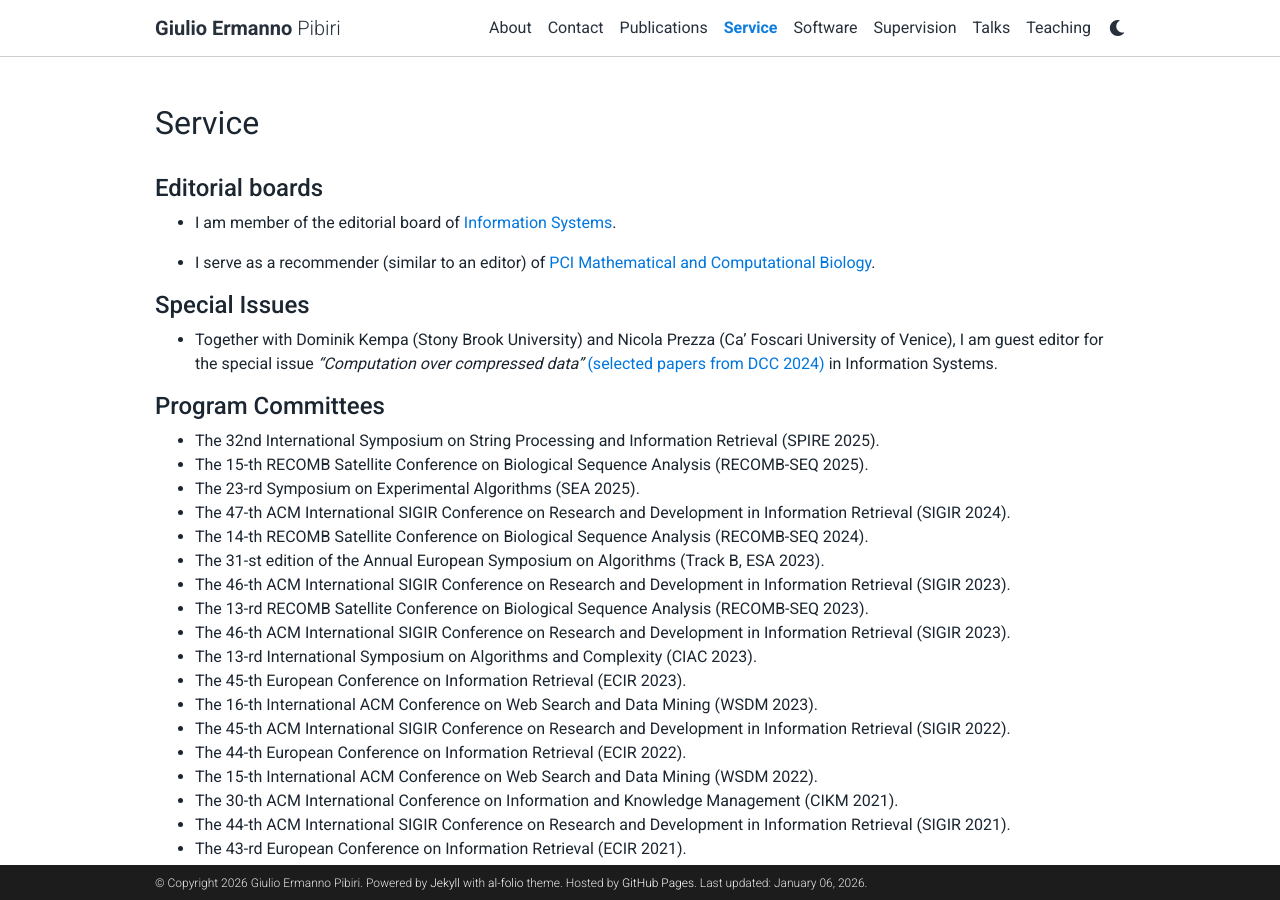
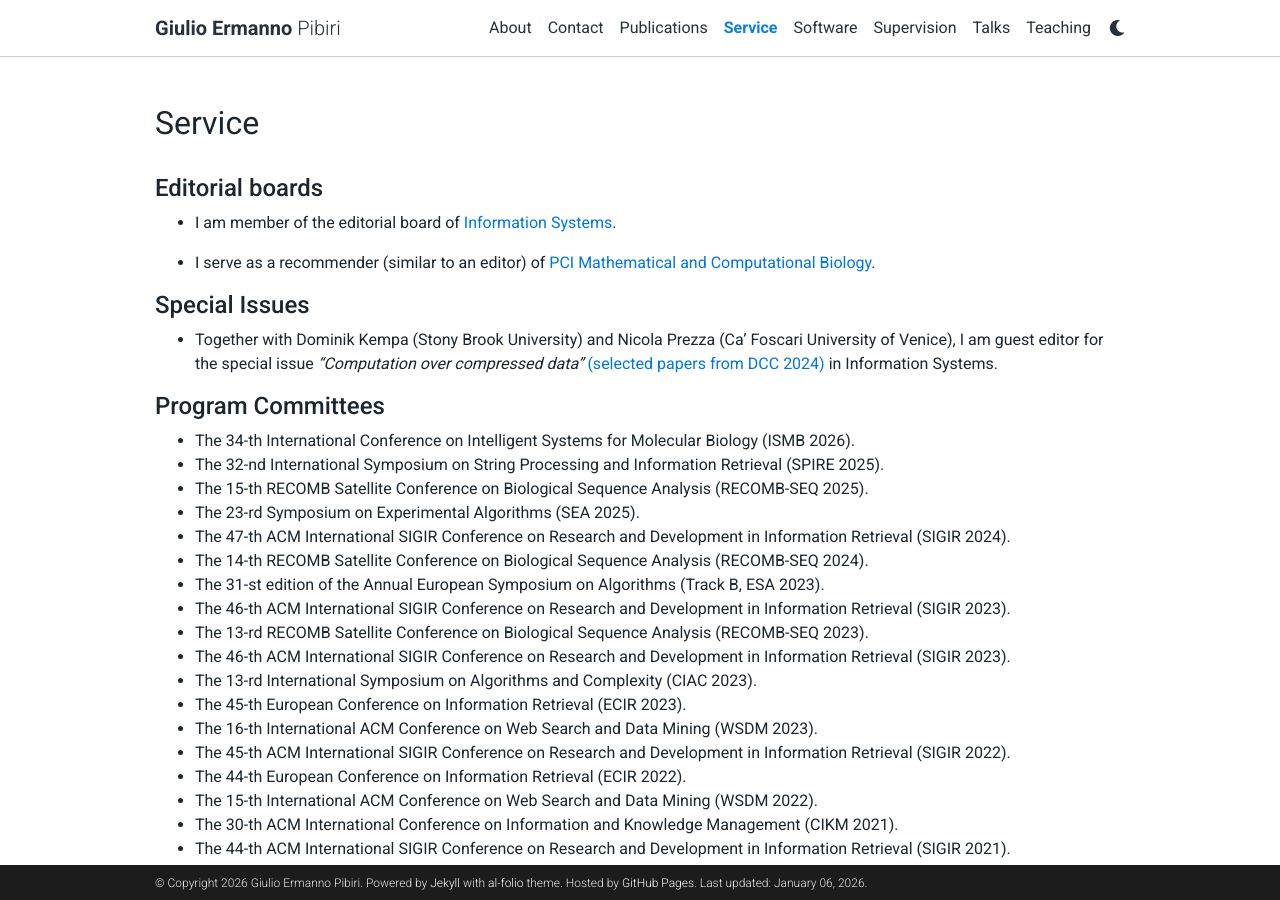
Before and after one commit to jermp/jermp.github.io, a Jekyll site: the page built from _pages/service.md, in a window 1280 px wide and 900 px high. Built offline with Jekyll 4.4.1, drawn with Linux system fonts in a browser that asks for light colours; comment, search, counter and statistics services are not loaded; a style sheet for code colours, icons or effects is not loaded.

Commit message:
updated pc

```diff
--- a/_pages/service.md
+++ b/_pages/service.md
@@ -18,7 +18,8 @@ nav: true
 
 #### **Program Committees**
 
-- The 32nd International Symposium on String Processing and Information Retrieval (SPIRE 2025).
+- The 34-th International Conference on Intelligent Systems for Molecular Biology (ISMB 2026).
+- The 32-nd International Symposium on String Processing and Information Retrieval (SPIRE 2025).
 - The 15-th RECOMB Satellite Conference on Biological Sequence Analysis (RECOMB-SEQ 2025).
 - The 23-rd Symposium on Experimental Algorithms (SEA 2025).
 - The 47-th ACM International SIGIR Conference on Research and Development in Information Retrieval (SIGIR 2024).
```
